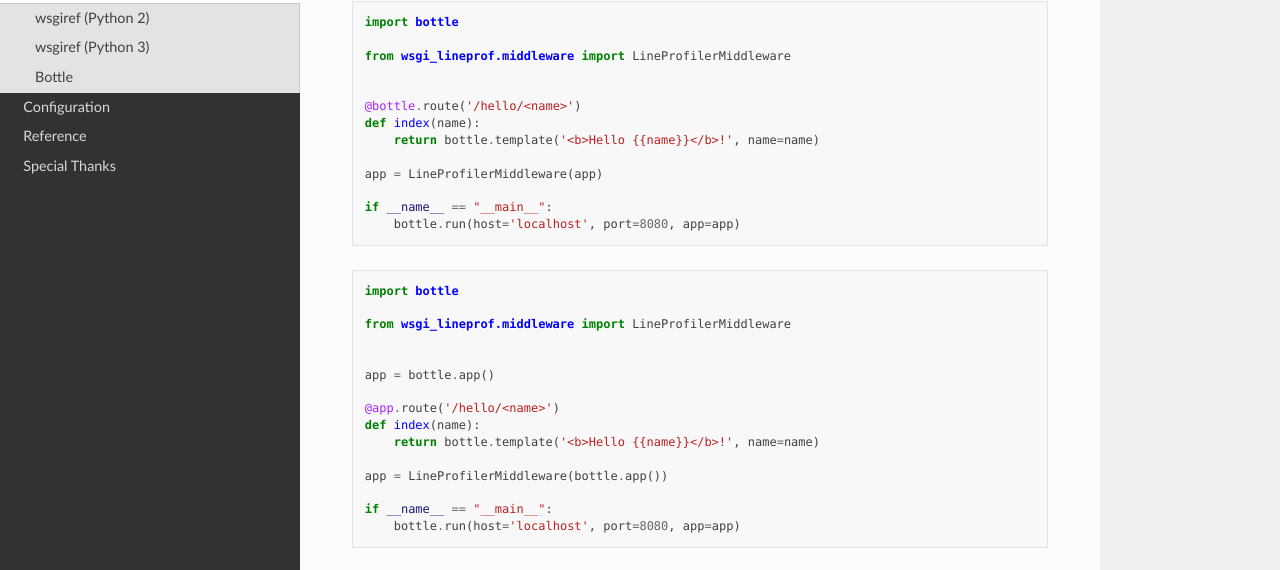
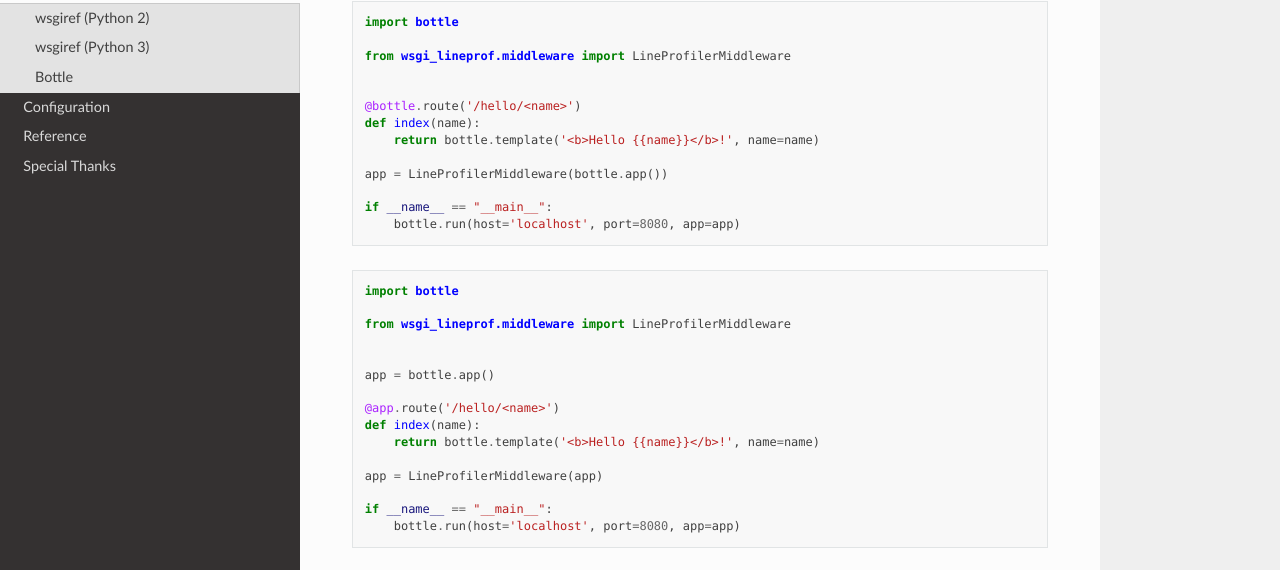
Before and after one commit to ymyzk/wsgi_lineprof, a Sphinx documentation site: the page built from docs/examples.rst, in a window 1280 px wide and 900 px high, scrolled down 777 px. Shown: the part 163-733 px from the top of the window. Built offline with Sphinx 7.4.7 and the Read the Docs theme 2.0.0, drawn with Linux system fonts in a browser that asks for light colours; part of the change alters nothing that is shown.

```diff
--- a/docs/examples.rst
+++ b/docs/examples.rst
@@ -52,7 +52,7 @@ Examples of using wsgi_lineprof with `Bottle <https://bottlepy.org/>`_.
    def index(name):
        return bottle.template('<b>Hello {{name}}</b>!', name=name)
 
-   app = LineProfilerMiddleware(app)
+   app = LineProfilerMiddleware(bottle.app())
 
    if __name__ == "__main__":
        bottle.run(host='localhost', port=8080, app=app)
@@ -70,7 +70,7 @@ Examples of using wsgi_lineprof with `Bottle <https://bottlepy.org/>`_.
    def index(name):
        return bottle.template('<b>Hello {{name}}</b>!', name=name)
 
-   app = LineProfilerMiddleware(bottle.app())
+   app = LineProfilerMiddleware(app)
 
    if __name__ == "__main__":
        bottle.run(host='localhost', port=8080, app=app)
```
